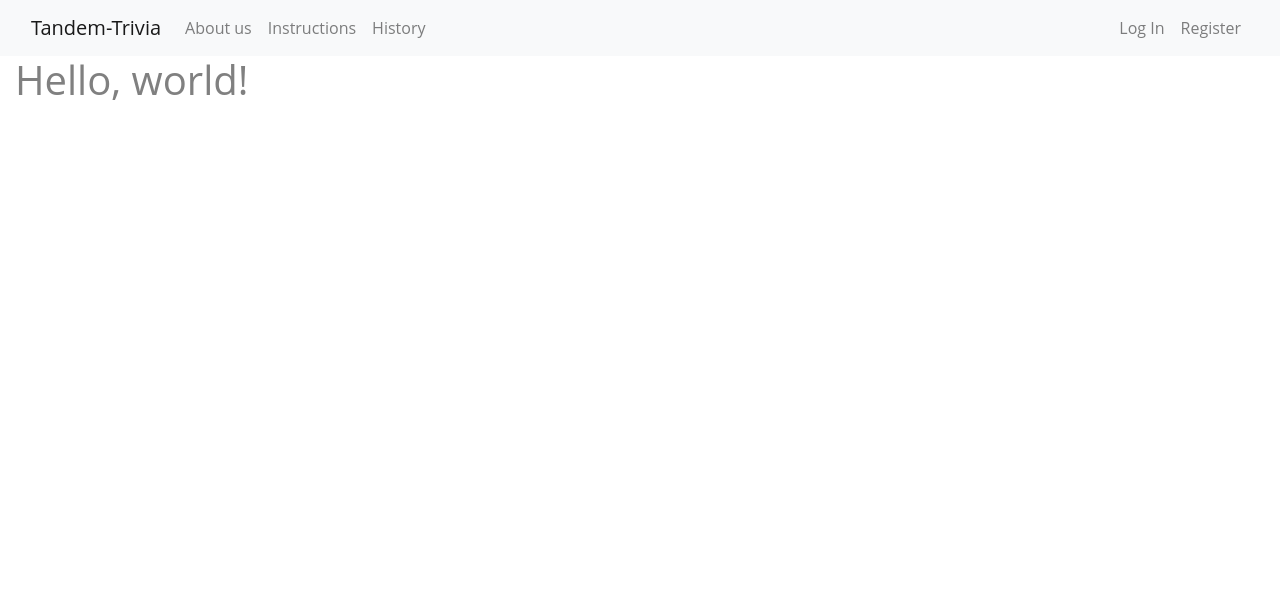
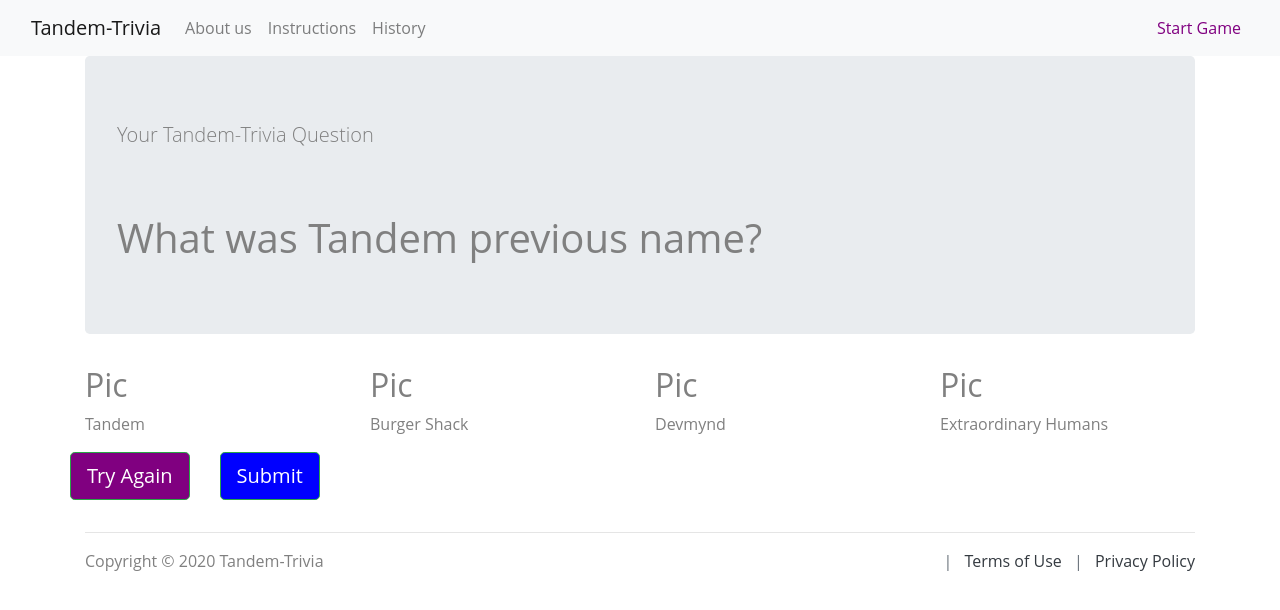
Before and after one commit to CarinaLR/Tandem-Trivia, a Django app: page / in a window 1280 px wide. Shown: the top 610 px of the page. Run offline with Django 3.2, Linux system fonts and the light colour scheme; some libraries are stand-ins or nearby versions.

Commit message:
added layout & style

```diff
--- a/tandem/templates/tandem/index.html
+++ b/tandem/templates/tandem/index.html
@@ -38,12 +38,7 @@
               </div>
 
               <div class="navbar-nav ml-auto">
-                    {% if user.is_authenticated %}
-                          <a class="nav-item nav-link" href="">Log Out</a>
-                    {% else %}
-                          <a class="nav-item nav-link" href="">Log In</a>
-                          <a class="nav-item nav-link" href="">Register</a>
-                    {% endif %}
+                          <a class="nav-item nav-link" href="" style="color: purple">Start Game</a>
               </div>
              </div>
             </div>
@@ -51,7 +46,58 @@
         <div class="body">
             {% block body %}
             <div class="ui container-fluid">
-                <h1>Hello, world!</h1>
+                <div class="container">
+    <div class="jumbotron">
+        <p class="lead">Your Tandem-Trivia Question</p>
+        <br><br>
+        <h1>What was Tandem previous name?</h1>
+    </div>
+    <div class="row">
+        <div class="col-md-6 col-lg-4 col-xl-3">
+            <h2>Pic</h2>
+            <p>Tandem</p>
+            <p></p>
+        </div>
+        <div class="col-md-6 col-lg-4 col-xl-3">
+            <h2>Pic</h2>
+            <p>Burger Shack</p>
+            <p></p>
+        </div>
+        <div class="col-md-6 col-lg-4 col-xl-3">
+            <h2>Pic</h2>
+            <p>Devmynd</p>
+            <p></p>
+        </div>
+        <div class="col-md-6 col-lg-4 col-xl-3">
+            <h2>Pic</h2>
+            <p>Extraordinary Humans</p>
+            <p></p>
+        </div>
+        <div class="row">
+          <div class="col-md-6">
+          <p><a href="#" class="btn btn-success btn-lg" style="background-color: purple">Try Again</a></p>
+          </div>
+        <br><br>
+          <div class="col-md-6 text-md-right">
+          <p><a href="#" class="btn btn-success btn-lg" style="background-color: blue">Submit</a></p>
+          </div>
+        </div>
+    </div>
+    <hr>
+    <footer>
+      <div class="row">
+        <div class="col-md-6">
+          <p>Copyright © 2020 Tandem-Trivia</p>
+        </div>
+        <div class="col-md-6 text-md-right">
+          <span class="text-muted mx-2">|</span>
+          <a href="#" class="text-dark">Terms of Use</a>
+          <span class="text-muted mx-2">|</span>
+          <a href="#" class="text-dark">Privacy Policy</a>
+        </div>
+      </div>
+    </footer>
+</div>
             </div>
             {% endblock %}
         </div>
```
